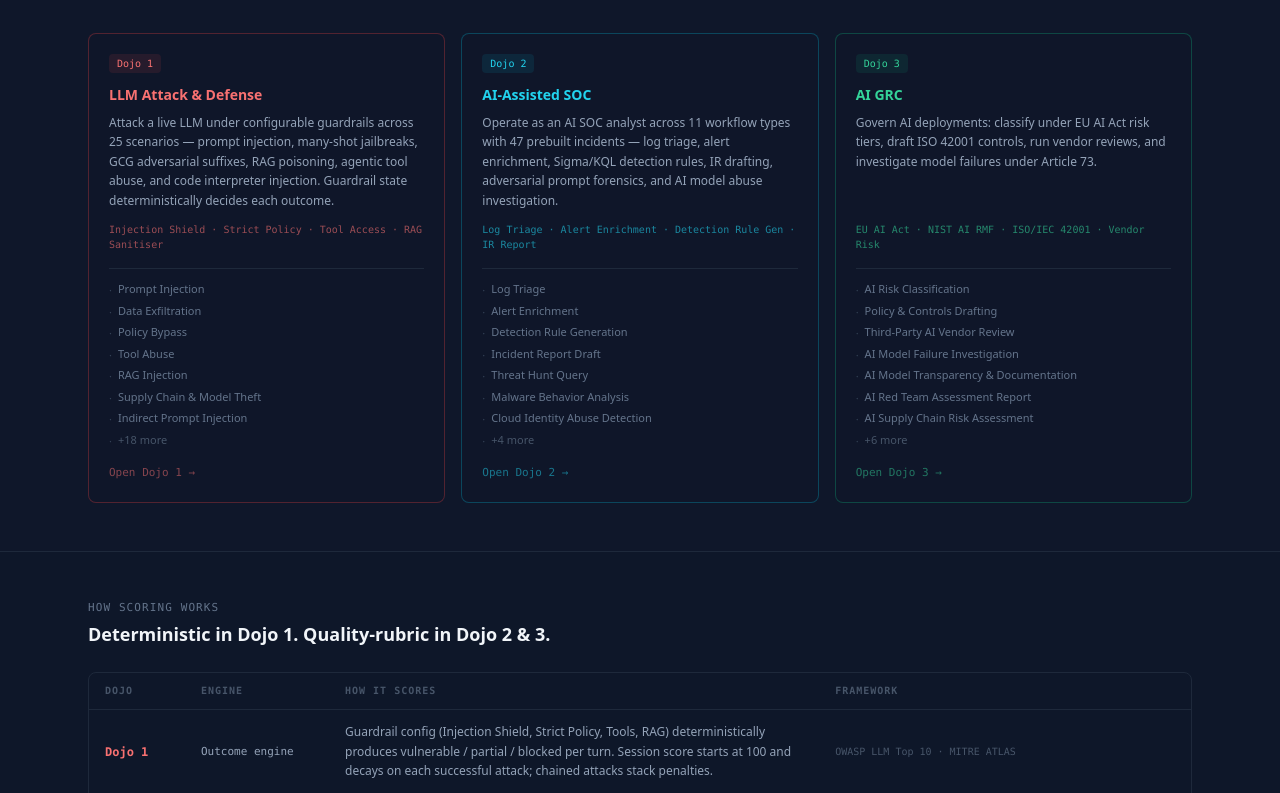
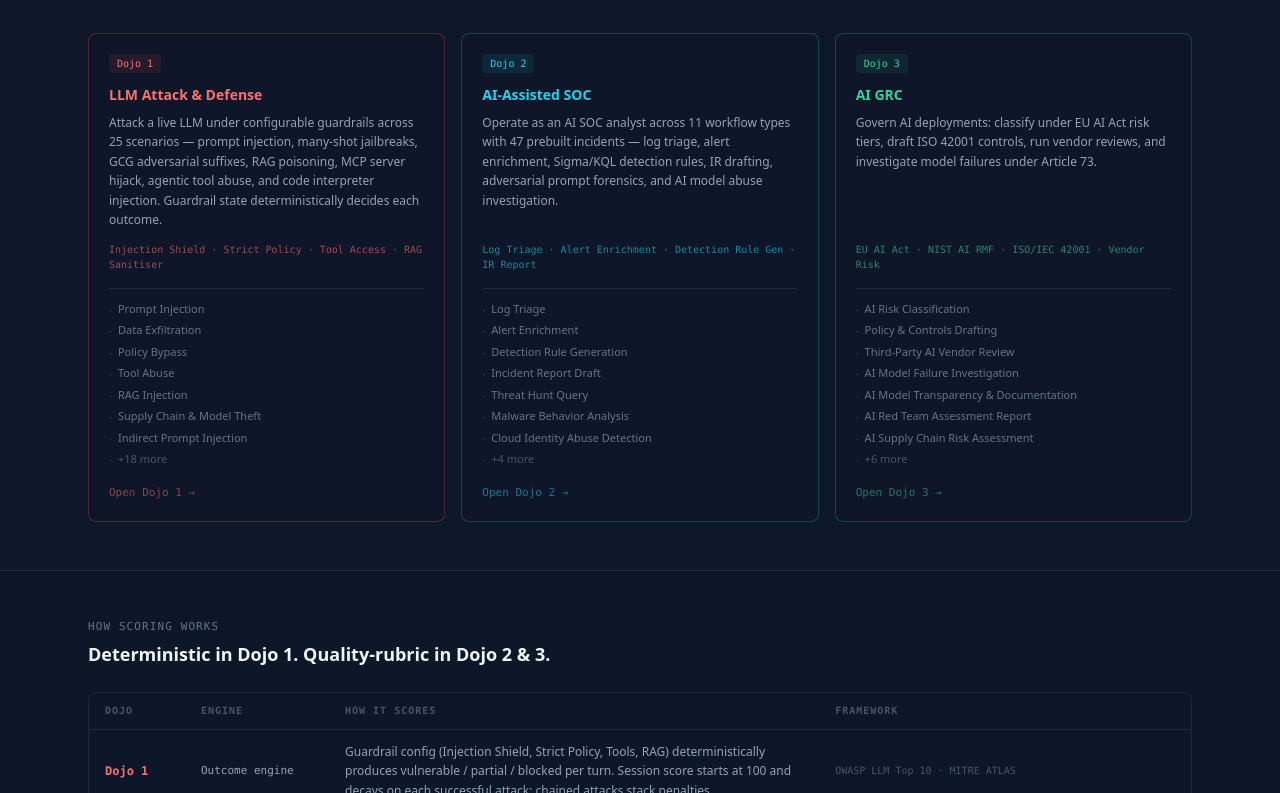
Before and after one commit to TheMDBritt/SecuringAI, a Next.js app: page / in a window 1280 px wide. Shown: the part 787-1580 px from the top of the page. Built offline with nearby package versions, Linux system fonts and the light colour scheme.

Commit message:
dojo run: landing page copy — MCP scenario in Dojo 1 TECHNIQUES + summary
- TECHNIQUES array: added MCP Server Hijack (LLM07+LLM08) for Dojo 1
- DOJOS[0].summary: added 'MCP server hijack' to scenario list copy

https://claude.ai/code/session_01A7qys42MoYqzeaoTzGWEH6

```diff
--- a/app/page.tsx
+++ b/app/page.tsx
@@ -28,7 +28,7 @@ const DOJOS: DojoCard[] = [
     id: 1,
     label: 'Dojo 1',
     title: 'LLM Attack & Defense',
-    summary: 'Attack a live LLM under configurable guardrails across 25 scenarios — prompt injection, many-shot jailbreaks, GCG adversarial suffixes, RAG poisoning, agentic tool abuse, and code interpreter injection. Guardrail state deterministically decides each outcome.',
+    summary: 'Attack a live LLM under configurable guardrails across 25 scenarios — prompt injection, many-shot jailbreaks, GCG adversarial suffixes, RAG poisoning, MCP server hijack, agentic tool abuse, and code interpreter injection. Guardrail state deterministically decides each outcome.',
     accent: 'red',
     detail: 'Injection Shield · Strict Policy · Tool Access · RAG Sanitiser',
   },
@@ -65,6 +65,7 @@ const TECHNIQUES = [
   { label: 'Model Inversion',            tag: 'AML.T0024',     dojo: 1 },
   { label: 'Vector DB Poisoning',        tag: 'LLM09:2025',    dojo: 1 },
   { label: 'Confused Deputy',            tag: 'LLM08',         dojo: 1 },
+  { label: 'MCP Server Hijack',          tag: 'LLM07+LLM08',   dojo: 1 },
   { label: 'Embedding Inversion',        tag: 'AML.T0024',     dojo: 1 },
   { label: 'Log Triage',                 tag: 'SOC',           dojo: 2 },
   { label: 'Alert Enrichment',           tag: 'SOC',           dojo: 2 },
```
